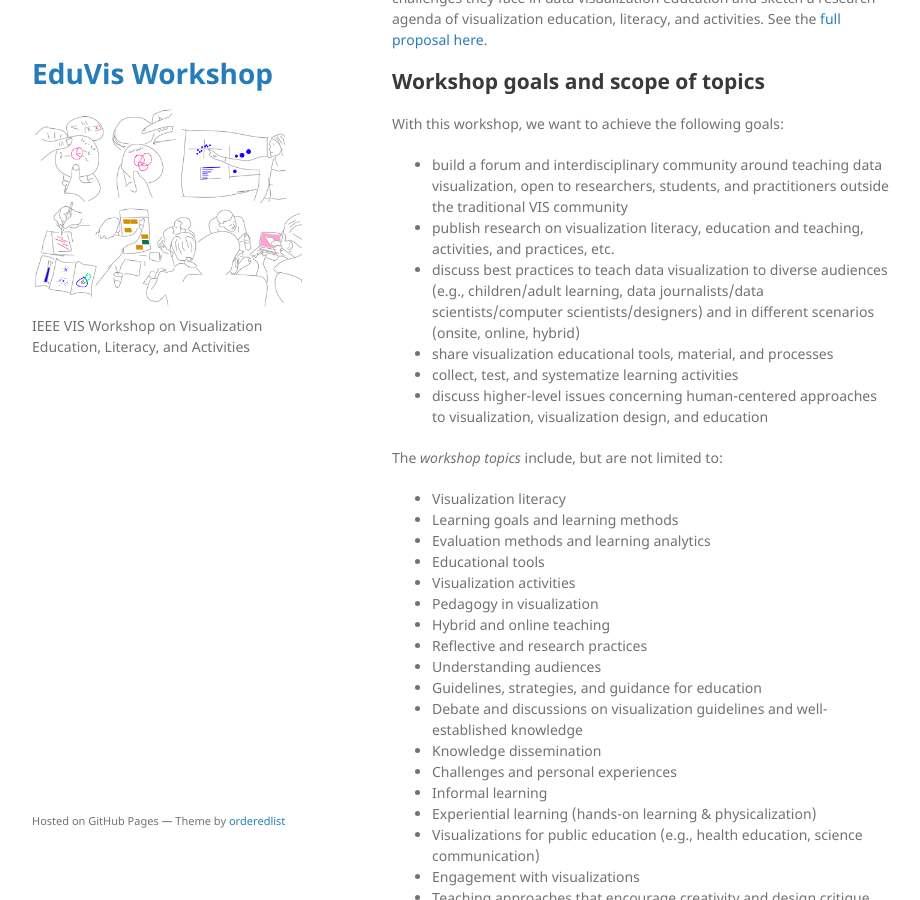
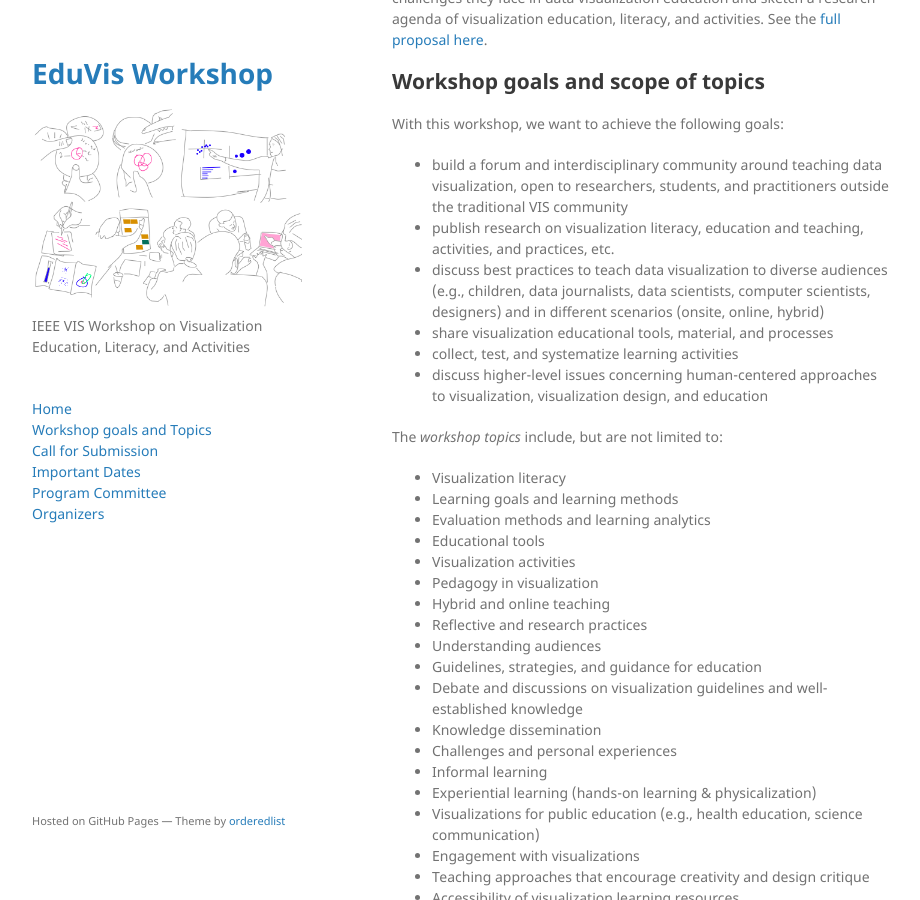
Before and after one commit to ieee-eduvis/ieee-eduvis.github.io, a Jekyll site: the page built from index.md, in a window 1280 px wide and 900 px high, scrolled down 363 px. Shown: the whole window, without its empty margins (178-1098 px from the left). Built offline with Jekyll 4.4.1, drawn with Linux system fonts in a browser that asks for light colours; our own code applies the rules of GitHub Pages for plain Markdown files.

Commit message:
update default.html

```diff
--- a/_layouts/default.html
+++ b/_layouts/default.html
@@ -23,7 +23,13 @@
 
         <p>{{ site.description | default: site.github.project_tagline }}</p>
 
-
+        <br/>
+        <a href="https://ieee-eduvis.github.io/">Home</a> <br/>
+        <a href="https://ieee-eduvis.github.io/#workshop-goals-and-topics">Workshop goals and Topics</a>  <br/>
+        <a href="https://ieee-eduvis.github.io/#call-for-submission">Call for Submission</a>  <br/>
+        <a href="https://ieee-eduvis.github.io/#importan-dates">Important Dates</a>  <br/>
+        <a href="https://ieee-eduvis.github.io/#program-committee">Program Committee</a>  <br/>
+        <a href="https://ieee-eduvis.github.io/#organizers">Organizers </a>  <br/>
       </header>
       <section>
 
--- a/index.md
+++ b/index.md
@@ -12,7 +12,7 @@ See the [full proposal here](https://arxiv.org/abs/2303.10708).
 With this workshop, we want to achieve the following goals:
 * build a forum and interdisciplinary community around teaching data visualization, open to researchers, students, and practitioners outside the traditional VIS community
 * publish research on visualization literacy, education and teaching, activities, and practices, etc.
-* discuss best practices to teach data visualization to diverse audiences (e.g., children/adult learning, data journalists/data scientists/computer scientists/designers) and in different scenarios (onsite, online, hybrid)
+* discuss best practices to teach data visualization to diverse audiences (e.g., children, data journalists, data scientists, computer scientists, designers) and in different scenarios (onsite, online, hybrid)
 * share visualization educational tools, material, and processes
 * collect, test, and systematize learning activities
 * discuss higher-level issues concerning human-centered approaches to visualization, visualization design, and education
```
